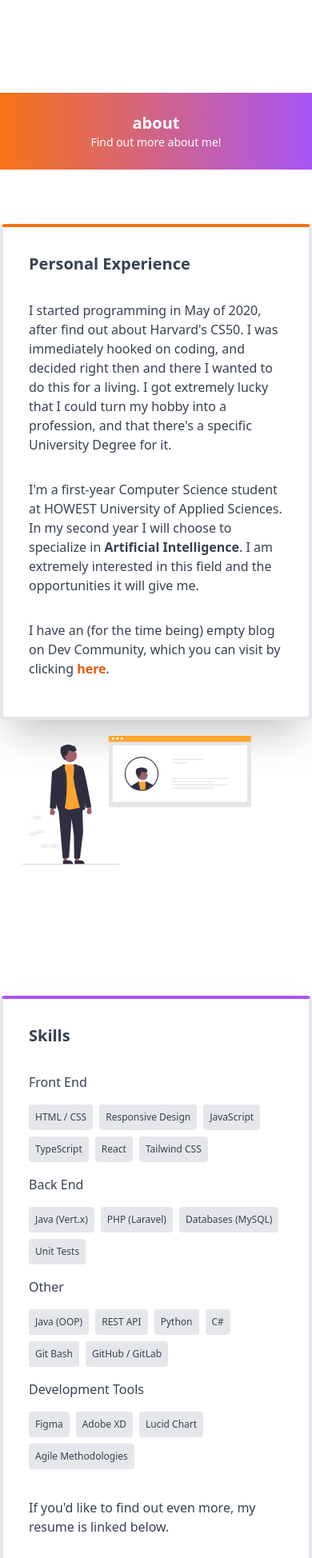
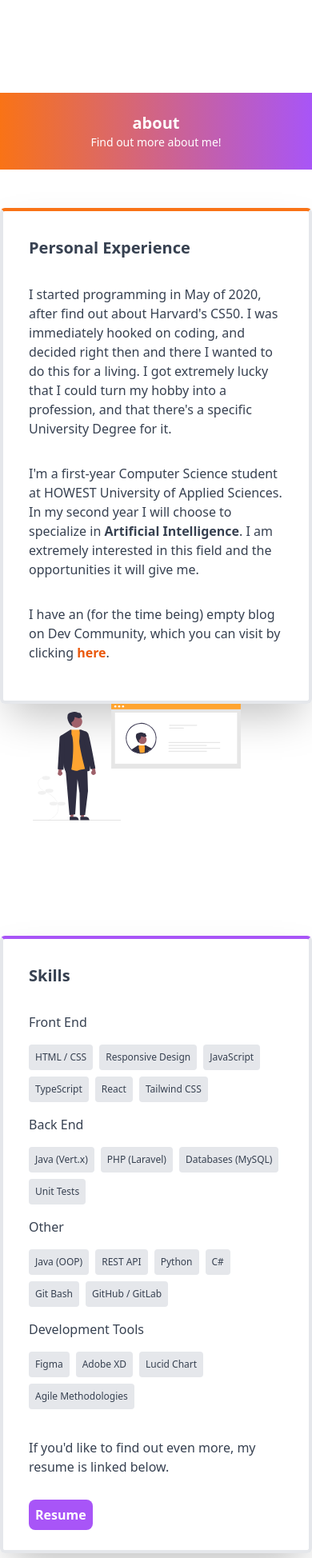
Before and after one commit to Harmxn02/Portfolio, a React (Create React App) app: page / in a window 390 px wide. Shown: the part 984-2932 px from the top of the page at 80% size. Built offline with nearby package versions, Linux system fonts and the light colour scheme.

Commit message:
Fix horizontal overflowing on mobile view

```diff
--- a/src/components/About.js
+++ b/src/components/About.js
@@ -7,7 +7,7 @@ export default function About() {
     return (
         <div className="flex flex-wrap justify-center min-h-screen mt-12 md:mt-36 gap-36 lg:gap-72">
             <div className="flex flex-col xl:flex-row-reverse justify-between items-center xl:gap-0">
-                <div className="text-gray-700 rounded-md shadow-2xl p-8 m-5 border-4 border-t-orange-500 w-screen max-w-xl h-fit space-y-4">
+                <div className="text-gray-700 rounded-md shadow-2xl p-8 border-4 border-t-orange-500 max-w-xl h-fit space-y-4">
                     <h2 className="font-bold text-xl pb-4">Personal Experience</h2>
                     <p className="pb-4">I started programming in May of 2020, after find out about Harvard's CS50. I was immediately hooked on coding, and decided right then and there I wanted to do this for a living. I got extremely lucky that I could turn my hobby into a profession, and that there's a specific University Degree for it.</p>
                     <p className="pb-4">I'm a first-year Computer Science student at HOWEST University of Applied Sciences. In my second year I will choose to specialize in <strong>Artificial Intelligence</strong>. I am extremely interested in this field and the opportunities it will give me.</p>
@@ -22,7 +22,7 @@ export default function About() {
             </div>
 
             <div className="flex flex-col xl:flex-row justify-between items-center gap-16 xl:gap-0">
-                <div className="text-gray-700 rounded-md shadow-2xl p-8 m-5 border-4 border-t-purple-500 w-screen max-w-xl h-fit space-y-4">
+                <div className="text-gray-700 rounded-md shadow-2xl p-8 border-4 border-t-purple-500 max-w-xl h-fit space-y-4">
                     <h2 className="font-bold text-xl pb-4">Skills</h2>
                     <p className="font-medium text-gray-700 text-md">Front End</p>
                     <div className="flex gap-2 flex-wrap">
```
